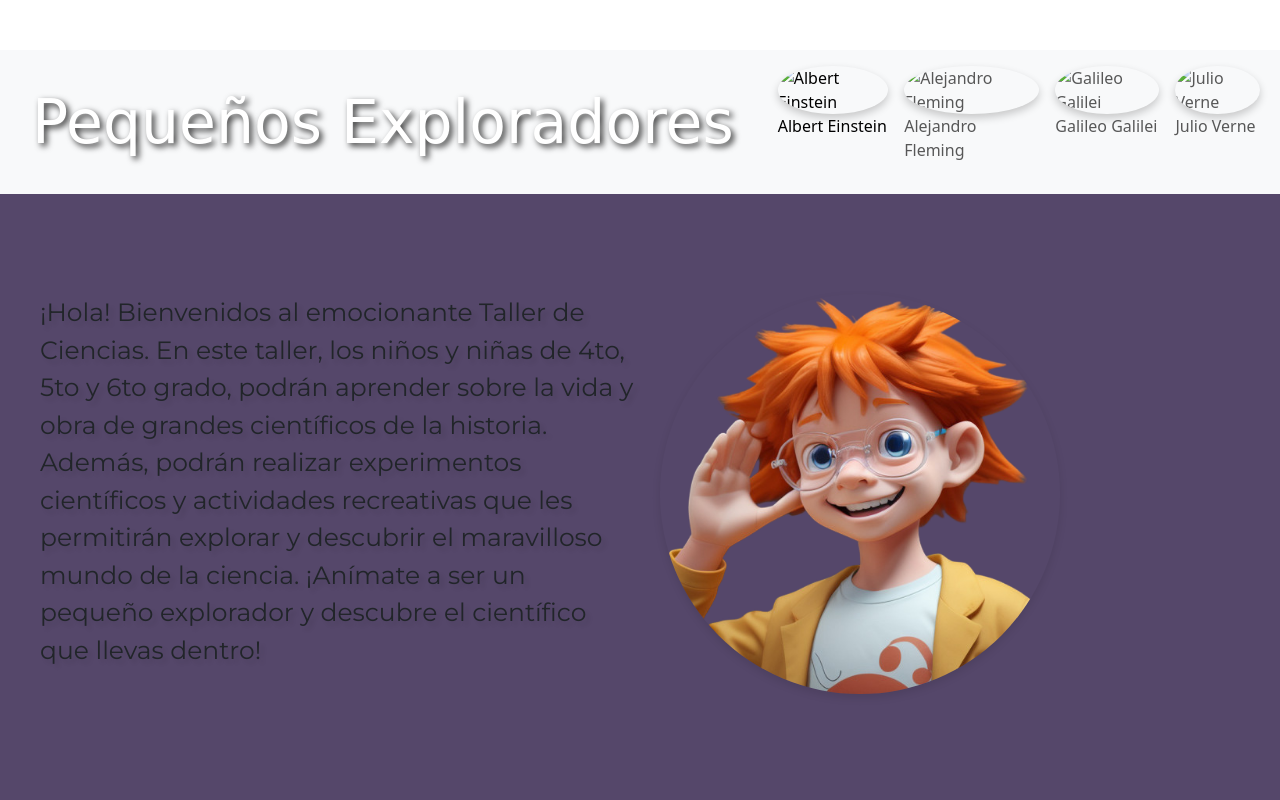
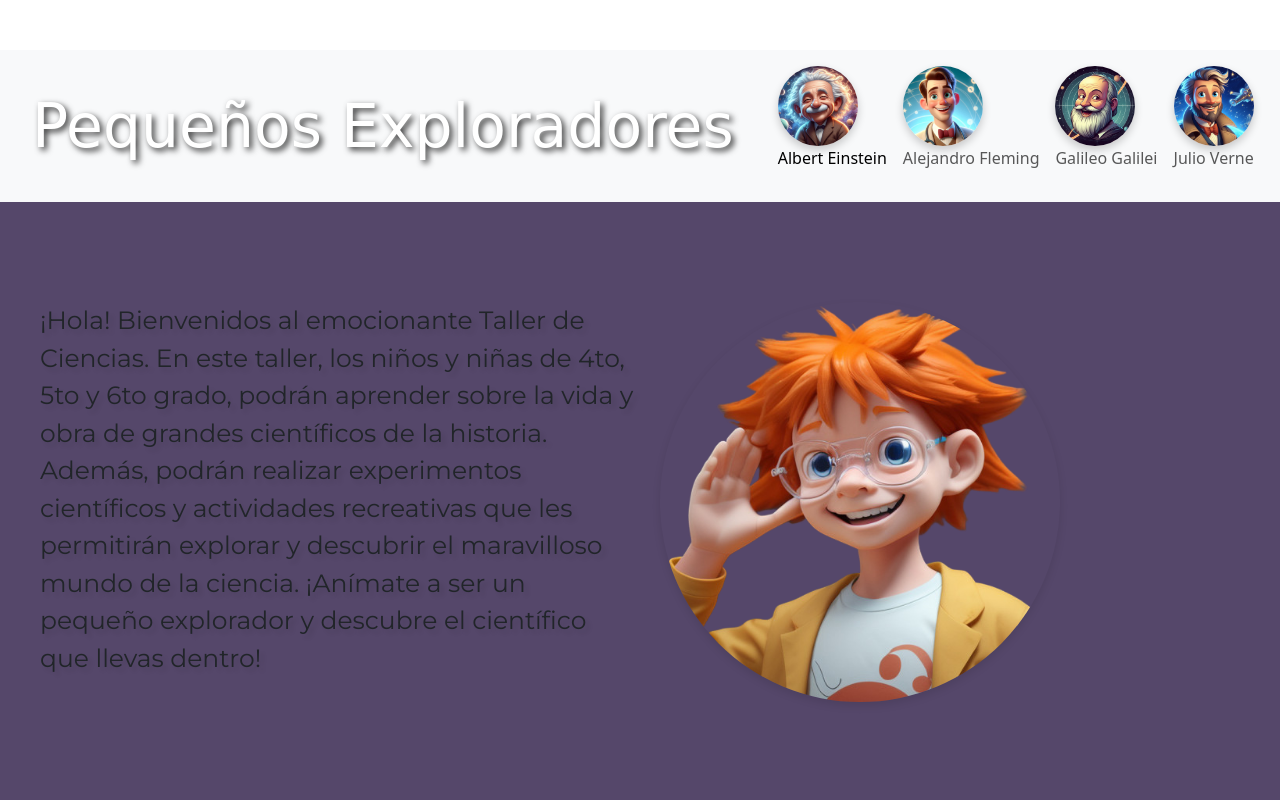
Before and after one commit to CristianChoussacos/comision57680, a plain HTML site: page index.html in a window 1280 px wide. Shown: the top 800 px of the page. Drawn offline with nearby package versions, Linux system fonts and the light colour scheme; the site is published under a folder, as on GitHub Pages, so addresses that start at the root find nothing; a web font is replaced by a local one.

Commit message:
Resuelto el problema de enlace entre paginas. Resuelta la direccion de las imagens en el index

```diff
--- a/index.html
+++ b/index.html
@@ -13,7 +13,7 @@
 
             <nav class="navbar navbar-expand-lg bg-body-tertiary">
                 <div class="container-fluid">
-                  <a class="navbar-brand" href="/index.html">
+                  <a class="navbar-brand" href="./index.html">
                     <h1> Pequeños Exploradores</h1></a>
                   <button class="navbar-toggler" type="button" data-bs-toggle="collapse" data-bs-target="#navbarSupportedContent" aria-controls="navbarSupportedContent" aria-expanded="false" aria-label="Toggle navigation">
                     <span class="navbar-toggler-icon"></span>
@@ -21,25 +21,25 @@
                   <div class="collapse navbar-collapse" id="navbarSupportedContent">
                     <ul class="navbar-nav me-auto mb-2 mb-lg-0">
                       <li class="nav-item">
-                        <a class="nav-link active" aria-current="page" href="../pages/Einstein.html">
-                        <img src="../asset/Albert Einstein/AE.jpeg" alt="Albert Einstein" style="width: 80px; height: 80px; border-radius: 50%;">
+                        <a class="nav-link active" aria-current="page" href="./pages/Einstein.html">
+                        <img src="./asset/Albert Einstein/AE.jpeg" alt="Albert Einstein" style="width: 80px; height: 80px; border-radius: 50%;">
                         <p>Albert Einstein</p>
                     </a>
                       </li>
                       <li class="nav-item">
-                        <a class="nav-link" href="../pages/Fleming.html">
-                            <img src="../asset/Alejandro Fleming/flemin1.jpeg" alt="Alejandro Fleming" style="width: 80px; height: 80px; border-radius: 50%;">
+                        <a class="nav-link" href="./pages/Fleming.html">
+                            <img src="./asset/Alejandro Fleming/flemin1.jpeg" alt="Alejandro Fleming" style="width: 80px; height: 80px; border-radius: 50%;">
                             <p>Alejandro Fleming</p>
                         </a>
                       </li>
                       <li class="nav-item">
-                        <a class="nav-link" href="../pages/Galileo.html">
-                            <img src="../asset/Galileo Galilei/galileo1.jpeg" alt="Galileo Galilei" style="width: 80px; height: 80px; border-radius: 50%;">
+                        <a class="nav-link" href="./pages/Galileo.html">
+                            <img src="./asset/Galileo Galilei/galileo1.jpeg" alt="Galileo Galilei" style="width: 80px; height: 80px; border-radius: 50%;">
                             <p>Galileo Galilei</p>
                         </a>
                         <li class="nav-item">
-                            <a class="nav-link" href="../pages/Verne.html">
-                                <img src="../asset/Julio Verne/julio1.jpeg" alt="Julio Verne" style="width: 80px; height: 80px; border-radius: 50%;">
+                            <a class="nav-link" href="./pages/Verne.html">
+                                <img src="./asset/Julio Verne/julio1.jpeg" alt="Julio Verne" style="width: 80px; height: 80px; border-radius: 50%;">
                                 <p>Julio Verne</p>
                             </a>
                           </li>
```
Also changed, not shown: pages/Einstein.html (+1 -1 lines), pages/Fleming.html (+1 -1 lines), pages/Galileo.html (+1 -1 lines), pages/Verne.html (+1 -1 lines).
